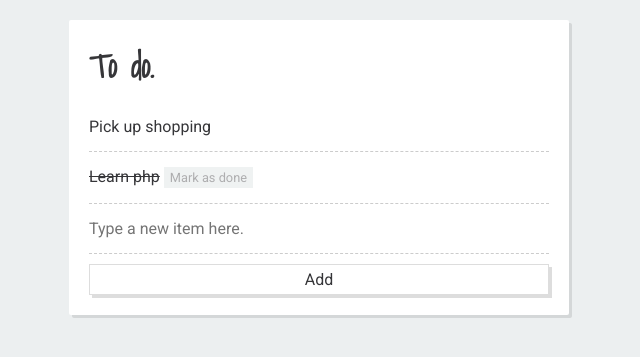
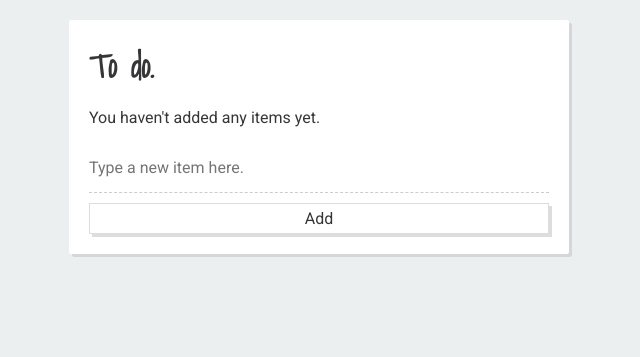
Before and after one commit to marshallAndrev/todolist, a PHP site: page / in a window 1280 px wide. Shown: the top 357 px of the page, without its empty margins (321-961 px from the left). Run offline with PHP 8.4, Linux system fonts and the light colour scheme; tables that the repository leaves empty or names only in its code hold one stand-in row (values such as "Sample post").

Commit message:
Add showing items todo

```diff
--- a/app/init.php
+++ b/app/init.php
@@ -0,0 +1,14 @@
+<?php
+
+	session_start();
+
+	$_SESSION['user_id'] = 1;
+
+	$db = new PDO('mysql:dbname=wojcikmarcin_todo; host=localhost', 'wojcikmarcin_todo', 'Kozak011011!');
+
+	if (!isset($_SESSION['user_id'])) {
+		die('You are not signed in.');
+	}
+
+
+?>
--- a/index.php
+++ b/index.php
@@ -1,3 +1,24 @@
+<?php
+
+	require_once 'app/init.php';
+
+	$itemsQuery = $db->prepare("
+		SELECT id, name, done
+		FROM items
+		WHERE user = :user
+		");
+
+	$itemsQuery->execute([
+		'user' => $_SESSION['user_id']]);
+
+	$items = $itemsQuery->rowCount() ? $itemsQuery : [];
+
+	// foreach ($items as $item) {
+	// 	echo $item['name'], '</br>';
+	// 	}
+
+?>
+
 <!DOCTYPE html>
 <html lang="en">
 	<head>
@@ -13,15 +34,19 @@
 	<body>
 		<div class="list">
 			<h1 class="header">To do.</h1>
+
+			<?php if(!empty($items)): ?>
 			<ul class="items">
+				<?php foreach ($items as $item): ?>
 				<li>
-					<span class="item">Pick up shopping</span>
-				</li>
-				<li>
-					<span class="item done">Learn php</span>
+					<span class="item<?php echo $item['done'] ? 'done' : '' ?>"><?php echo $item['name']; ?></span>
 					<a href="#" class="done-button">Mark as done</a>
 				</li>
+			<?php endforeach; ?>
 			</ul>
+			<?php else: ?>
+				<p>You haven't added any items yet.</p>
+		<?php endif; ?>
 
 			<form class="item-add" action="add.php" method="post">
 				<input type="text" name="name" placeholder="Type a new item here." class="input" autocomplete="off" required>
```
